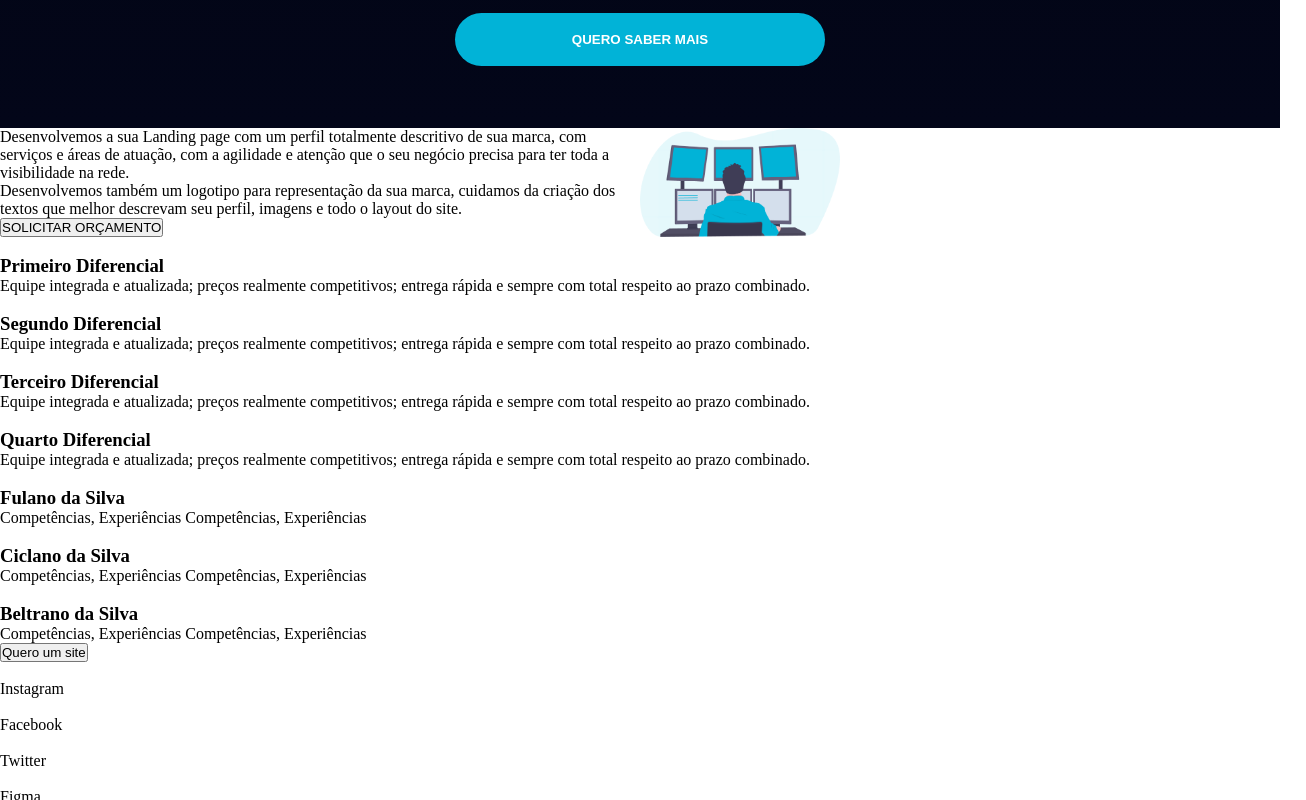
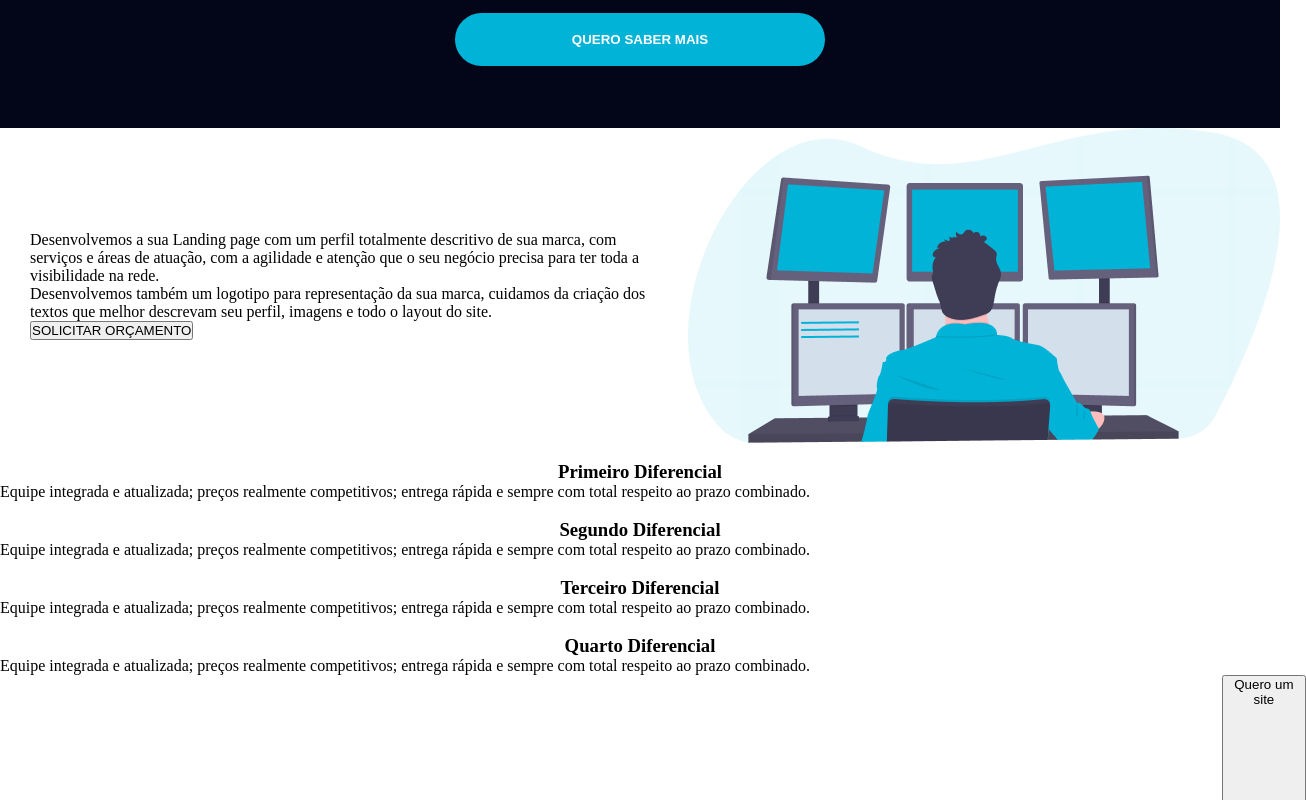
Before and after one commit to chrisporpino/agencia-landing-page, a React (Create React App) app: page / in a window 1280 px wide. Shown: the part 480-1280 px from the top of the page, 1306 px wide, since content can reach past the window. Built offline with nearby package versions, Linux system fonts and the light colour scheme.

Commit message:
Alteracoes nas constants, alteracoes no grid

```diff
--- a/src/App.js
+++ b/src/App.js
@@ -48,23 +48,42 @@ font-weight:bold;
 
 // Seção Nosso Trabalho ------------
 const OurWorkSection = styled.div`
-  width: 100%;
-  display: flex;
+display: flex;
+flex-direction: row;
+flex-basis: 100%;
+flex: 1;
 
 `;
 
 const Title = styled.title``;
 
 const InformationsBox = styled.div`
-  width: 50%;
+ display: flex;
+ flex-direction: column;
+ align-items: flex-start;
+ justify-content: center;
+ padding:30px;
+
+
 `;
 
-const Paragraph = styled.p``;
+const Paragraph = styled.p`
 
-const SecondaryButton = styled.button``;
+
+`;
+
+const SecondaryButton = styled.button`
+display:flex;
+flex-direction: column;
+
+`;
 
 const Image = styled.img`
-  width: 200px;
+  /* width: 200px; */
+  width:70%;
+  height: 70%;
+  object-fit: cover;
+
 `;
 
 // Seção Por que nós? -----------
@@ -75,19 +94,47 @@ const DifferentialsBox = styled.div``;
 
 const Differential = styled.div``;
 
-const Text = styled.h3``;
+const Text = styled.h3`
+text-align: center;
+top: 60px;
+
+
+`;
 
 // Seção Quem somos -----------
 
-const AboutUs = styled.div``;
+const AboutUs = styled.div`
+display: flex;
+flex-wrap: wrap;
+justify-content: center;
 
-const CardsBox = styled.div``;
+`;
 
-const Card = styled.div``;
+
+const CardsBox = styled.div`
+display: flex;
+
+
+`;
+
+const Card = styled.div`
+
+padding-top:235px;
+width:270px;
+height:426px;
+background:#E3E4EA;
+border-radius: 4px;
+margin:165px 80px;
+
+
+`;
 
 const ProfilePicture = styled.img``;
 
-const DescriptionText = styled.p``;
+const DescriptionText = styled.p`
+padding-top: 20px;
+text-align: center;
+`;
 
 // Footer -----------
 const Footer = styled.footer``;
@@ -175,13 +222,13 @@ function App() {
           <Card>
             <ProfilePicture />
             <Text>Fulano da Silva</Text>
-            <p>Competências, Experiências Competências, Experiências</p>
+            <DescriptionText>Competências, Experiências Competências, Experiências</DescriptionText>
           </Card>
 
           <Card>
             <ProfilePicture />
             <Text>Ciclano da Silva</Text>
-            <p>Competências, Experiências Competências, Experiências</p>
+            <DescriptionText>Competências, Experiências Competências, Experiências</DescriptionText>
           </Card>
 
           <Card>
@@ -191,9 +238,10 @@ function App() {
               Competências, Experiências Competências, Experiências
             </DescriptionText>
           </Card>
+          <SecondaryButton>Quero um site</SecondaryButton>
         </CardsBox>
-        <SecondaryButton>Quero um site</SecondaryButton>
-      </AboutUs>
+
+              </AboutUs>
 
       {/* --v---- Nova Seção ----v-- */}
       <Footer>
```
